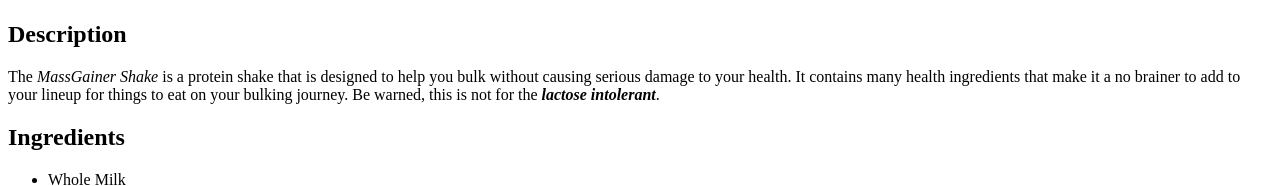
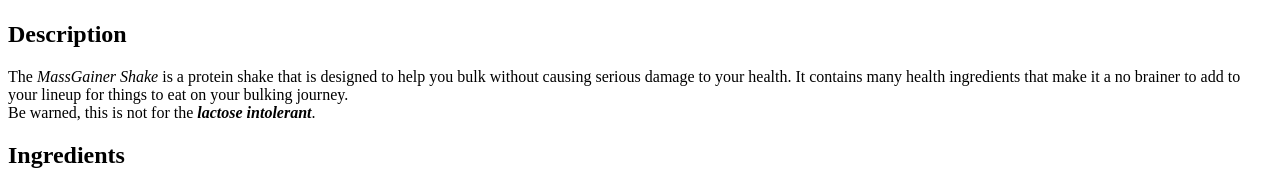
Before and after one commit to cyberdremer/odin-recipes, a plain HTML site: page recipes/massgainer.html in a window 1280 px wide. Shown: the part 583-769 px from the top of the page. Drawn offline with Linux system fonts and the light colour scheme.

Commit message:
Finished Mass Gainer Recipe

```diff
--- a/recipes/massgainer.html
+++ b/recipes/massgainer.html
@@ -1,18 +1,22 @@
 <!DOCTYPE html>
 <html lang="en">
+
 <head>
     <meta charset="UTF-8">
     <meta name="viewport" content="width=device-width, initial-scale=1.0">
     <title>Document</title>
 </head>
+
 <body>
     <h1>MassGainer Shake</h1>
-    <img src="../images/PXL_20240905_040721795.jpg" alt = "The Aforementioned Mass Gainer Shake" height="500" width = "400">
+    <img src="../images/PXL_20240905_040721795.jpg" alt="The Aforementioned Mass Gainer Shake" height="500" width="400">
     <h2>Description</h2>
     <p>
         The <em>MassGainer Shake</em> is a protein shake that is designed to help you bulk without causing serious
-        damage to your health. It contains many health ingredients that make it a no brainer to add to your lineup for things to eat on your
-        bulking journey. Be warned, this is not for the <strong><em>lactose intolerant</em></strong>.
+        damage to your health. It contains many health ingredients that make it a no brainer to add to your lineup for
+        things to eat on your
+        bulking journey.<br>
+        Be warned, this is not for the <strong><em>lactose intolerant</em></strong>.
     </p>
     <h2>Ingredients</h2>
     <ul>
@@ -38,4 +42,5 @@
 
 
 </body>
+
 </html>
```
